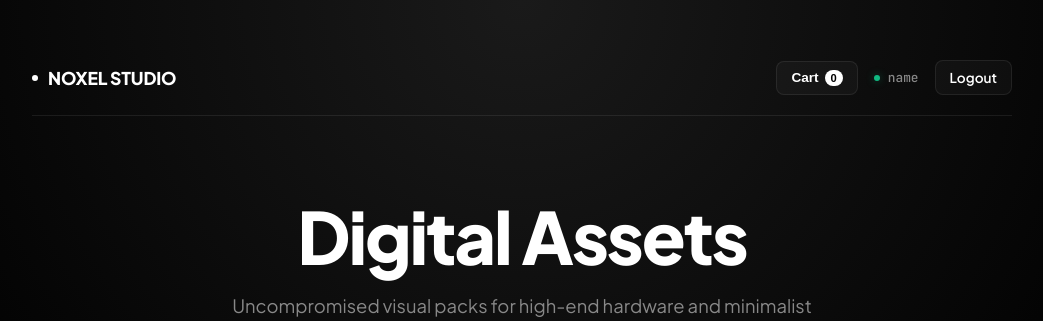
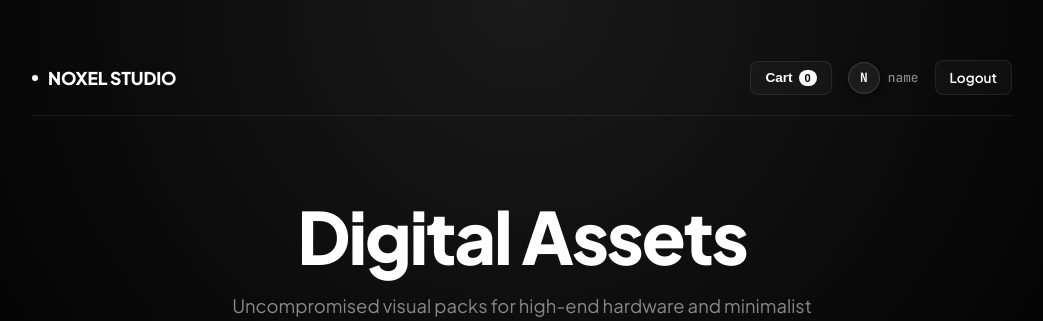
Before and after one commit to td3w/noxelstudio, a Flask app: page / in a window 1280 px wide. Shown: the top 321 px of the page, without its empty margins (118-1161 px from the left). Run offline with Flask 3, Linux system fonts and the light colour scheme; the visitor is signed in with stand-in values (Sample User, id 1).

Commit message:
Add sleek dynamic user profile avatar to navigation bar

```diff
--- a/templates/index.html
+++ b/templates/index.html
@@ -208,6 +208,14 @@
         .support-box { text-align: center; font-size: clamp(0.85rem, 3vw, 0.9rem); color: var(--muted); padding: 40px 0; border-top: 1px solid var(--border); margin-top: 40px; }
         .support-box a { color: var(--text); text-decoration: none; border-bottom: 1px solid var(--border); padding-bottom: 2px; transition: border-color 0.2s; }
         .support-box a:hover { border-color: var(--text); }
+
+        .user-avatar {
+            width: 32px; height: 32px; background: rgba(255,255,255,0.06); border: 1px solid rgba(255,255,255,0.15);
+            border-radius: 50%; display: flex; align-items: center; justify-content: center;
+            font-size: 0.8rem; font-weight: 700; color: #fff; font-family: 'JetBrains Mono', monospace;
+            box-shadow: 0 2px 10px rgba(0,0,0,0.5);
+        }
+
     </style>
 </head>
 <body>
@@ -237,7 +245,10 @@
                     Cart <span id="cart-badge" class="cart-badge">0</span>
                 </button>
                 {% if current_user.is_authenticated %}
-                    <div class="user-pill"><span class="dot"></span> <span class="user-pill-text">{{ current_user.email.split('@')[0] }}</span></div>
+                    <div class="user-pill">
+                        <div class="user-avatar">{{ current_user.email[0] | upper }}</div>
+                        <span class="user-pill-text">{{ current_user.email.split('@')[0] }}</span>
+                    </div>
                     <a href="{{ url_for('logout') }}" class="btn-nav">Logout</a>
                 {% else %}
                     <a href="{{ url_for('login') }}" class="btn-nav btn-login-highlight">Sign In / Noxel ID</a>
```
